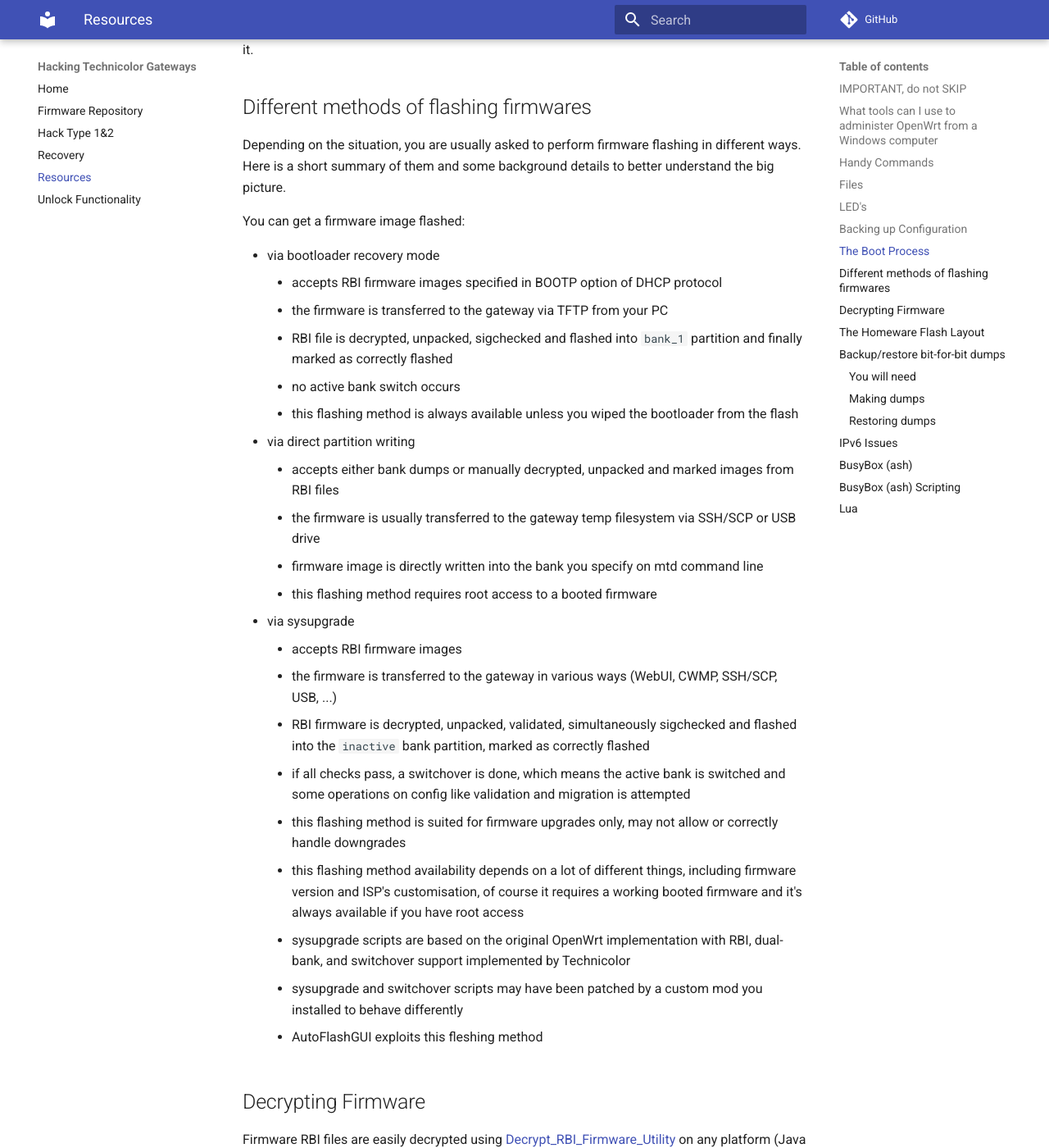
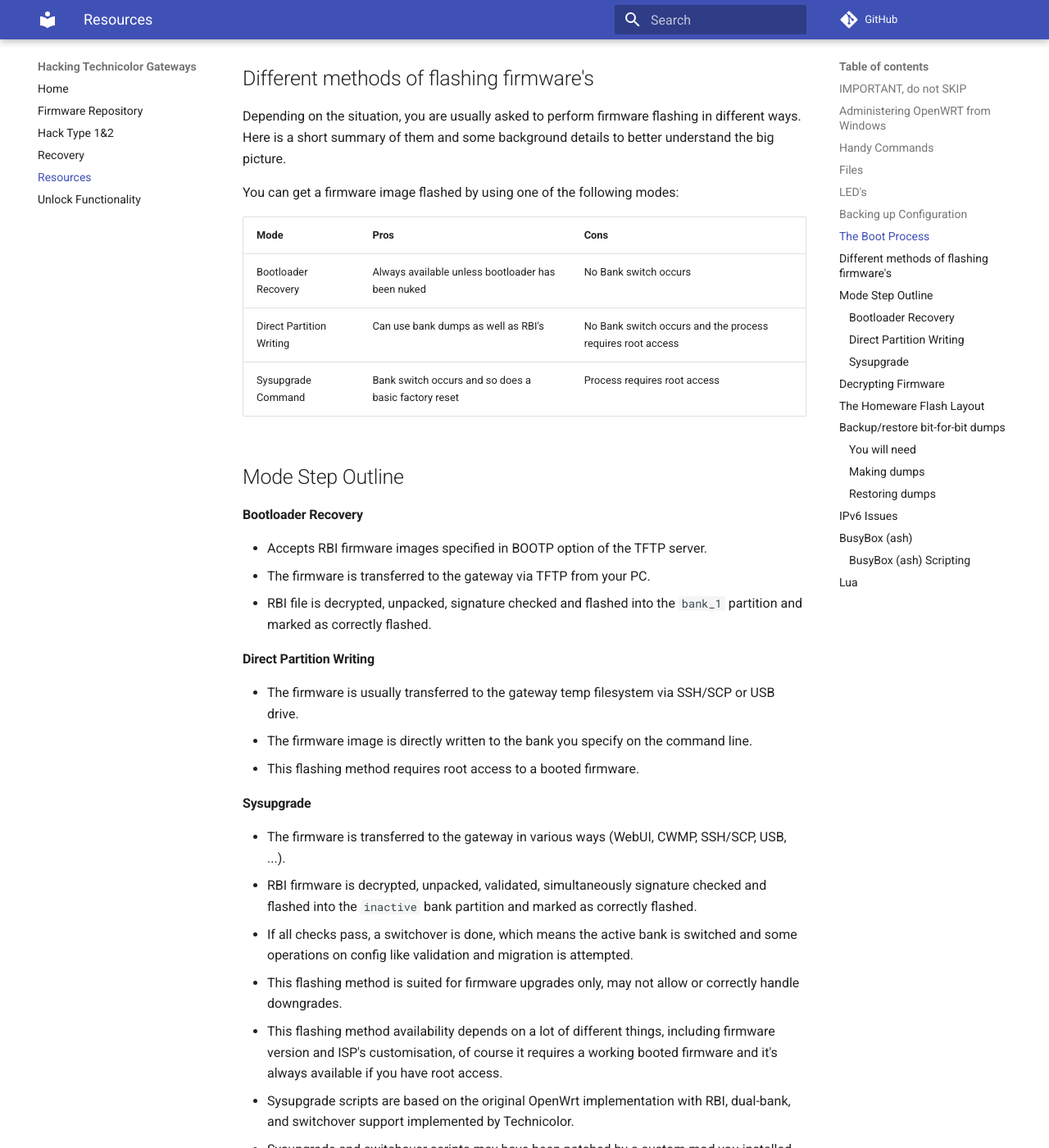
Before and after one commit to hack-technicolor/hack-technicolor, an MkDocs documentation site: the page built from docs/Resources.md, in a window 1280 px wide and 1400 px high, scrolled down 3036 px. Shown: the whole window at 82% size. Built offline with MkDocs 1.6.1 and Material for MkDocs 9.7.7, drawn with Linux system fonts in a browser that asks for light colours; comment, search, counter and statistics services are not loaded; some of the changed text lies outside the part shown.

Commit message:
General improvements and tables

````diff
--- a/docs/Resources.md
+++ b/docs/Resources.md
@@ -6,7 +6,7 @@
 
 There is no way of knowing your situation and the process could break your modem or reduce its security allowing other people into your network. Anyone following this guide accepts full responsibility for the outcomes.
 
-## What tools can I use to administer OpenWrt from a Windows computer
+## Administering OpenWRT from Windows
 
 There are a number of tools such as cmder, SmarTTY, PuTTY, and WinSCP as described in the [OpenWRT SSH Administration for Newcomers](https://openwrt.org/docs/guide-quick-start/sshadministration) page.
 
@@ -116,37 +116,46 @@
 
 To be updated * refer to the [OpenWrt Boot Process guide](https://openwrt.org/docs/techref/process.boot) as an example for now but don't rely on it.
 
-## Different methods of flashing firmwares
+## Different methods of flashing firmware's
 
 Depending on the situation, you are usually asked to perform firmware flashing in different ways. Here is a short summary of them and some background details to better understand the big picture.
 
-You can get a firmware image flashed:
+You can get a firmware image flashed by using one of the following modes:
 
-* via bootloader recovery mode
-    * accepts RBI firmware images specified in BOOTP option of DHCP protocol
-    * the firmware is transferred to the gateway via TFTP from your PC
-    * RBI file is decrypted, unpacked, sigchecked and flashed into `bank_1` partition and finally marked as correctly flashed
-    * no active bank switch occurs
-    * this flashing method is always available unless you wiped the bootloader from the flash
-* via direct partition writing
-    * accepts either bank dumps or manually decrypted, unpacked and marked images from RBI files
-    * the firmware is usually transferred to the gateway temp filesystem via SSH/SCP or USB drive
-    * firmware image is directly written into the bank you specify on mtd command line
-    * this flashing method requires root access to a booted firmware
-* via sysupgrade
-    * accepts RBI firmware images
-    * the firmware is transferred to the gateway in various ways (WebUI, CWMP, SSH/SCP, USB, ...)
-    * RBI firmware is decrypted, unpacked, validated, simultaneously sigchecked and flashed into the `inactive` bank partition, marked as correctly flashed
-    * if all checks pass, a switchover is done, which means the active bank is switched and some operations on config like validation and migration is attempted
-    * this flashing method is suited for firmware upgrades only, may not allow or correctly handle downgrades
-    * this flashing method availability depends on a lot of different things, including firmware version and ISP's customisation, of course it requires a working booted firmware and it's always available if you have root access
-    * sysupgrade scripts are based on the original OpenWrt implementation with RBI, dual-bank, and switchover support implemented by Technicolor
-    * sysupgrade and switchover scripts may have been patched by a custom mod you installed to behave differently
-    * AutoFlashGUI exploits this fleshing method
+|     Mode                 |                 Pros                               |                 Cons                                       |
+|:-------------------------|----------------------------------------------------|------------------------------------------------------------|
+| Bootloader Recovery      | Always available unless bootloader has been nuked  | No Bank switch occurs                                      |
+| Direct Partition Writing | Can use bank dumps as well as RBI's                | No Bank switch occurs and the process requires root access |
+| Sysupgrade Command       | Bank switch occurs and so does a basic factory reset | Process requires root access                             |
+
+## Mode Step Outline
+
+#### Bootloader Recovery
+
+* Accepts RBI firmware images specified in BOOTP option of the TFTP server.
+* The firmware is transferred to the gateway via TFTP from your PC.
+* RBI file is decrypted, unpacked, signature checked and flashed into the `bank_1` partition and marked as correctly flashed.
+
+#### Direct Partition Writing
+
+* The firmware is usually transferred to the gateway temp filesystem via SSH/SCP or USB drive.
+* The firmware image is directly written to the bank you specify on the command line.
+* This flashing method requires root access to a booted firmware.
+
+#### Sysupgrade
+
+* The firmware is transferred to the gateway in various ways (WebUI, CWMP, SSH/SCP, USB, ...).
+* RBI firmware is decrypted, unpacked, validated, simultaneously signature checked and flashed into the `inactive` bank partition and marked as correctly flashed.
+* If all checks pass, a switchover is done, which means the active bank is switched and some operations on config like validation and migration is attempted.
+* This flashing method is suited for firmware upgrades only, may not allow or correctly handle downgrades.
+* This flashing method availability depends on a lot of different things, including firmware version and ISP's customisation, of course it requires a working booted firmware and it's always available if you have root access.
+* Sysupgrade scripts are based on the original OpenWrt implementation with RBI, dual-bank, and switchover support implemented by Technicolor.
+* Sysupgrade and switchover scripts may have been patched by a custom mod you installed to behave differently.
+* AutoFlashGUI exploits this flashing method.
 
 ## Decrypting Firmware
 
-Firmware RBI files are easily decrypted using [Decrypt_RBI_Firmware_Utility](https://github.com/Ansuel/Decrypt_RBI_Firmware_Utility/releases) on any platform (Java Required). If you cannot find your OSCK and your device is rooted then extract it and [share it](https://github.com/kevdagoat/hack-technicolor/upload/master/osck). See [secr](https://github.com/pedro-n-rocha/secr) tools for further details about keys usage and extraction.
+Firmware RBI files are easily decrypted using [Decrypt_RBI_Firmware_Utility](https://github.com/Ansuel/Decrypt_RBI_Firmware_Utility/releases) on any platform (Java Required). If you cannot find your OSCK and your device is rooted, then extract it and [share it](https://github.com/kevdagoat/hack-technicolor/upload/master/osck). See [secr](https://github.com/pedro-n-rocha/secr) tools for further details about keys usage and extraction.
 
 ## The Homeware Flash Layout
 
@@ -264,7 +274,7 @@
         uptime, vconfig, vi, wc, wget, which, xargs, yes, zcat
 ```
 
-## BusyBox (ash) Scripting</b>
+### BusyBox (ash) Scripting
 
 In practical terms it can be thought of as a stripped down version of bash, so write bash script and fix the errors for features not supported.
 
````
Also changed, not shown: other parts of docs/Resources.md (+2 -1 lines).
